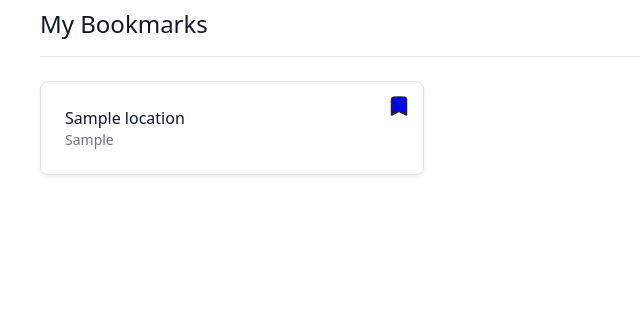
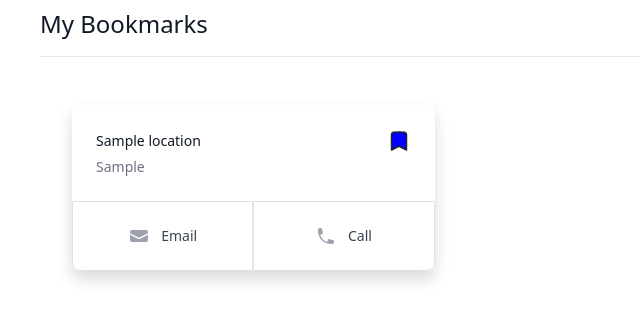
Before and after one commit to benong777/Broadkast, a Flask app: page /bookmarks in a window 1280 px wide. Shown: the part 64-385 px from the top of the page, without its empty margins (0-640 px from the left). Run offline with Flask 2, Linux system fonts and the light colour scheme; the visitor is signed in with stand-in values (Sample User, id 1); tables that the repository leaves empty hold one stand-in row (values such as "Sample post"); some libraries are stand-ins or nearby versions.

Commit message:
Updated the cards

```diff
--- a/templates/bookmarks.html
+++ b/templates/bookmarks.html
@@ -11,7 +11,55 @@
       <div class="flex items-center border-b border-gray-200"></div>
     </div>
 
-    <div class="grid grid-cols-1 gap-4 sm:grid-cols-3 mt-4">
+    <ul role="list" class="grid grid-cols-1 gap-6 sm:grid-cols-2 lg:grid-cols-3 mt-5 mx-8">
+      {% for bookmark in bookmarks %}
+      <li class="col-span-1 divide-y divide-gray-200 rounded-lg bg-white shadow">
+        <div class="flex w-full items-center justify-between space-x-6 p-6">
+          <div class="flex-1 truncate">
+            <div class="flex items-center space-x-3 justify-between">
+              <h3 class="truncate text-sm font-medium text-gray-900">{{ bookmark.location.name }}</h3>
+              <button class="bookmark" id="{{ bookmark.location_id }}">
+                <svg xmlns="http://www.w3.org/2000/svg" fill="blue" viewBox="0 0 24 24" stroke-width="1.5" stroke="currentColor" class="bookmark-icon w-6 h-6">
+                  <path stroke-linecap="round" stroke-linejoin="round" d="M17.593 3.322c1.1.128 1.907 1.077 1.907 2.185V21L12 17.25 4.5 21V5.507c0-1.108.806-2.057 1.907-2.185a48.507 48.507 0 0111.186 0z" />
+                </svg>
+              </button>
+            </div>
+            <p title="{{ bookmark.location.addr }}" class="mt-1 w-80 truncate text-sm text-gray-500">{{ bookmark.location.addr }}</p>
+          </div>
+          <!-- <img class="h-10 w-10 flex-shrink-0 rounded-full bg-gray-300" src="https://images.unsplash.com/photo-1494790108377-be9c29b29330?ixlib=rb-1.2.1&ixid=eyJhcHBfaWQiOjEyMDd9&auto=format&fit=facearea&facepad=4&w=256&h=256&q=60" alt=""> -->
+        </div>
+        <div>
+          <div class="-mt-px flex divide-x divide-gray-200">
+            <div class="flex w-0 flex-1">
+              <a href="mailto:janecooper@example.com" class="relative -mr-px inline-flex w-0 flex-1 items-center justify-center rounded-bl-lg border border-transparent py-4 text-sm font-medium text-gray-700 hover:text-gray-500">
+                <!-- Heroicon name: mini/envelope -->
+                <svg class="h-5 w-5 text-gray-400" xmlns="http://www.w3.org/2000/svg" viewBox="0 0 20 20" fill="currentColor" aria-hidden="true">
+                  <path d="M3 4a2 2 0 00-2 2v1.161l8.441 4.221a1.25 1.25 0 001.118 0L19 7.162V6a2 2 0 00-2-2H3z" />
+                  <path d="M19 8.839l-7.77 3.885a2.75 2.75 0 01-2.46 0L1 8.839V14a2 2 0 002 2h14a2 2 0 002-2V8.839z" />
+                </svg>
+                <span class="ml-3">Email</span>
+              </a>
+            </div>
+            <div class="-ml-px flex w-0 flex-1">
+              <a href="tel:+1-202-555-0170" class="relative inline-flex w-0 flex-1 items-center justify-center rounded-br-lg border border-transparent py-4 text-sm font-medium text-gray-700 hover:text-gray-500">
+                <!-- Heroicon name: mini/phone -->
+                <svg class="h-5 w-5 text-gray-400" xmlns="http://www.w3.org/2000/svg" viewBox="0 0 20 20" fill="currentColor" aria-hidden="true">
+                  <path fill-rule="evenodd" d="M2 3.5A1.5 1.5 0 013.5 2h1.148a1.5 1.5 0 011.465 1.175l.716 3.223a1.5 1.5 0 01-1.052 1.767l-.933.267c-.41.117-.643.555-.48.95a11.542 11.542 0 006.254 6.254c.395.163.833-.07.95-.48l.267-.933a1.5 1.5 0 011.767-1.052l3.223.716A1.5 1.5 0 0118 15.352V16.5a1.5 1.5 0 01-1.5 1.5H15c-1.149 0-2.263-.15-3.326-.43A13.022 13.022 0 012.43 8.326 13.019 13.019 0 012 5V3.5z" clip-rule="evenodd" />
+                </svg>
+                <span class="ml-3">Call</span>
+              </a>
+            </div>
+          </div>
+        </div>
+      </li>
+      {% endfor %}
+      <!-- More people... -->
+    </ul>
+
+  </div>
+
+
+    <!-- <div class="grid grid-cols-1 gap-4 sm:grid-cols-3 mt-4">
       {% for bookmark in bookmarks %}
         <div class="relative flex items-center space-x-3 rounded-lg border border-gray-300 bg-white px-6 py-4 shadow-sm focus-within:ring-2 focus-within:ring-indigo-500 focus-within:ring-offset-2 hover:border-gray-400">
           <div class="min-w-0 flex-1">
@@ -28,8 +76,8 @@
           </div>
         </div>
       {% endfor %}
-    </div>
-  </div>
+    </div> -->
+
 
   <!-- <h1>My Bookmarks</h1> -->
   <!-- <ul>
```
